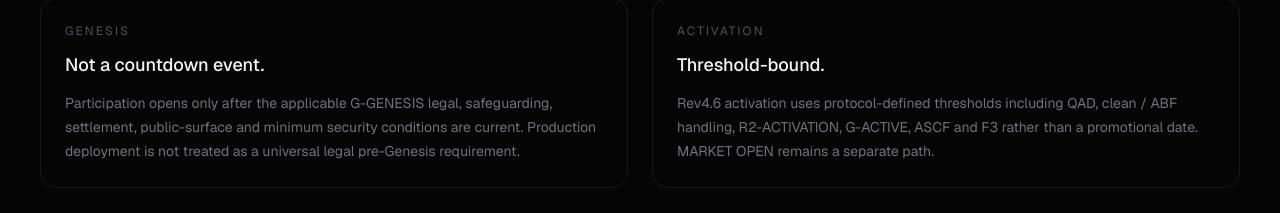
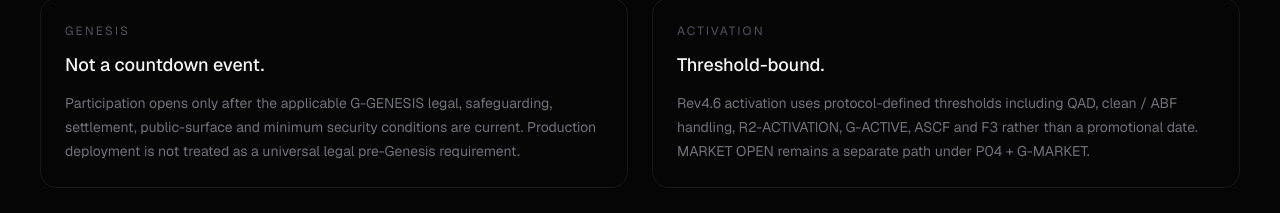
Before and after one commit to vyren-landing/website, a Next.js app: page /lifecycle in a window 1280 px wide. Shown: the part 887-1100 px from the top of the page. Built offline with nearby package versions, Linux system fonts and the light colour scheme.

Commit message:
Phase 2: make G-MARKET lifecycle boundary explicit

```diff
--- a/app/lifecycle/page.tsx
+++ b/app/lifecycle/page.tsx
@@ -36,7 +36,7 @@ export default function LifecyclePage() {
           <p className="mt-3 text-sm leading-6 text-zinc-500">
             Rev4.6 activation uses protocol-defined thresholds including QAD,
             clean / ABF handling, R2-ACTIVATION, G-ACTIVE, ASCF and F3 rather
-            than a promotional date. MARKET OPEN remains a separate path.
+            than a promotional date. MARKET OPEN remains a separate path under P04 + G-MARKET.
           </p>
         </div>
       </section>
```
